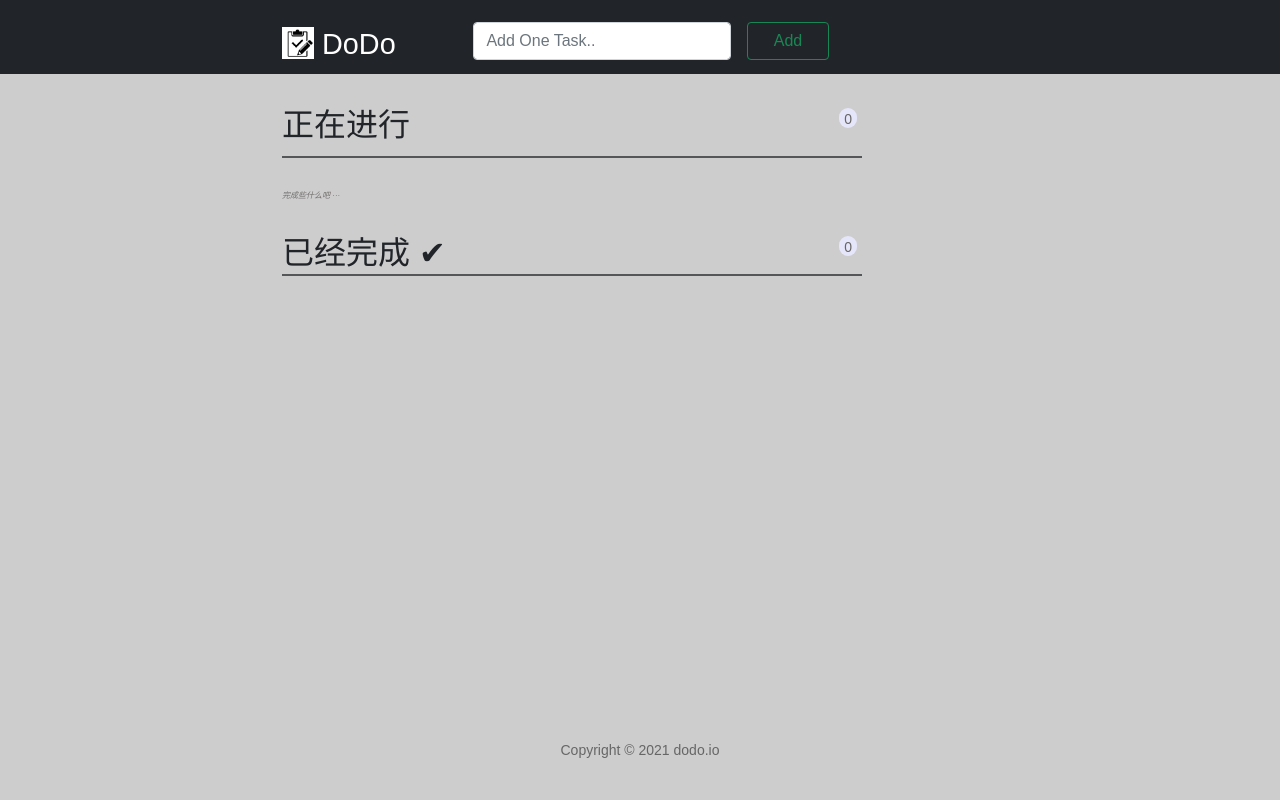
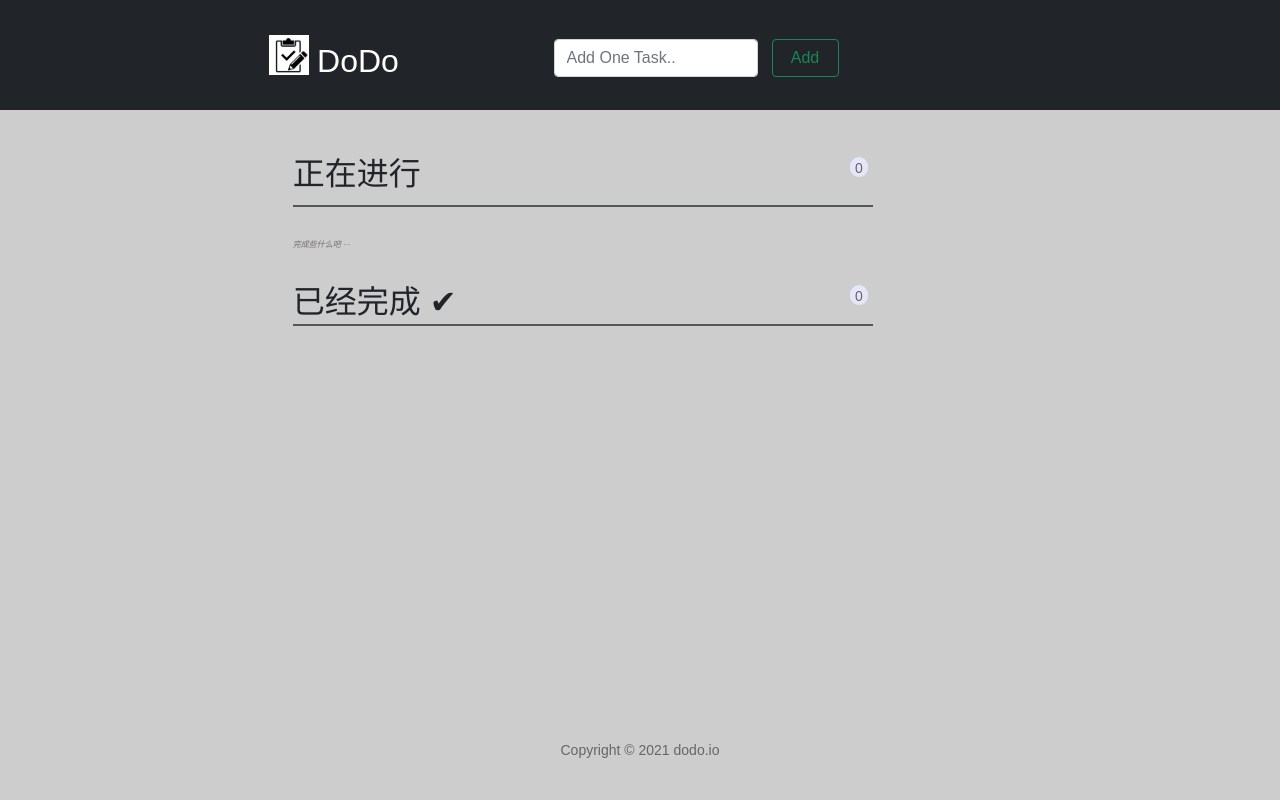
Before and after one commit to nicopcat/DoDo, a plain HTML site: page index.html in a window 1280 px wide. Drawn offline with Linux system fonts and the light colour scheme.

Commit message:
css modified

```diff
--- a/css/index.css
+++ b/css/index.css
@@ -90,9 +90,14 @@ li input {
 p {
     margin: 0;
     outline: none;
+    white-space: nowrap;
+    overflow: hidden;
+    /* text-overflow一定要和overflow: hidden;
+    、white-space: nowrap; */
+    一起使用，不能单独用 text-overflow: clip;
 }
 
-li:hover {
+ellipse li:hover {
     cursor: pointer;
     background-color: rgba(255, 255, 214, .7);
 }
@@ -178,10 +183,10 @@ footer a {
 img {
     width: 40px;
     height: 40px;
-    position: relative;
-    float: left;
-    margin-top: 8px;
-    margin-left: -1%;
+    /* position: relative;
+    float: left; */
+    /* margin-top: 8px;
+    margin-left: -1%; */
 }
 
 .great {
@@ -192,28 +197,26 @@ img {
 }
 
 .ico {
-    width: 2em;
-    height: 2em;
-    /* margin: 3% 3% 1% 0; */
     padding: 0;
+    line-height: 40px;
+    height: 40px;
+    float: left;
 }
-
-/*
-.col-xs-3 {
-    margin: 1% 1% 1% 0;
-    display: inline-block;
-} */
 
 .navbar-brand {
     display: inline-block;
-    font-size: 1.8em;
+    font-size: 32px;
     padding: 0;
+    margin: 0;
+    line-height: 40px;
+    height: 40px;
+    padding-left: 3%;
     padding-top: 2%;
-    padding-left: 5%;
 }
 
-.container-fluid {
+.container, .container-fluid {
     padding: 0;
+    margin: 1%;
 }
 
 .done, .todo {
@@ -226,8 +229,9 @@ img {
 }
 
 .dodo {
-    margin-top: 1%;
     margin-left: 1%;
+    line-height: 40px;
+    height: 40px;
 }
 
 .btn {
@@ -241,3 +245,15 @@ img {
     font-style: oblique;
     cursor: none;
 }
+
+.col-sm-10 {
+    width: auto;
+}
+
+.justify-content-center {
+    margin: 0;
+}
+
+.row {
+    --bs-gutter-x: 0;
+}
--- a/index.html
+++ b/index.html
@@ -28,40 +28,39 @@
     <nav class="navbar navbar-dark bg-dark">
         <div class="container-fluid">
             <div class="container">
-                <div class="row align-items-center">
-                    <div class="col-md-2 col-xs-3"></div>
-                    <div class="col-md-2 dodo">
+                <div class="row align-items-center justify-content-center">
+                    <div class="col-md-1 col-lg-2"></div>
+                    <div class="col-md-3 col-lg-3 dodo">
                         <a href="index.html"><img src="icon/favicon-1.jpg" class="ico" alt="icon"></a>
                         <a class="navbar-brand" href="index.html">DoDo</a>
                     </div>
-                    <div class="col-md-4">
+                    <div class="col-md-6 col-lg-3">
                         <form class="d-flex">
                             <input id="title" class="form-control me-2" type="text" placeholder="Add One Task.."
                                 aria-label="Text">
                             <button class="btn btn-outline-success" type="">Add</button>
                         </form>
                     </div>
+                    <div class="col-md-1 col-lg-3"></div>
                 </div>
             </div>
         </div>
     </nav>
     <div class="container">
         <div class="row justify-content-center">
-            <div class="col-xs-1 col-md-2"></div>
-            <div class="col-md-10">
+            <!-- <div class="col"></div> -->
+            <div class="col-sm-10">
                 <section class="">
                     <h2 class="todo">正在进行<p class="great"></p> <span id="todocount"></span></h2>
                     <div class="note">完成些什么吧 ···</div>
                     <ol id="todolist" class="demo-box">
-
                     </ol>
                     <h2 class="done">已经完成 ✔ <span id="donecount"></span></h2>
                     <ul id="donelist">
-
                     </ul>
                 </section>
             </div>
-            <div class="col-xs-1 col-md-2"></div>
+            <!-- <div class="col"></div> -->
         </div>
     </div>
 
```
